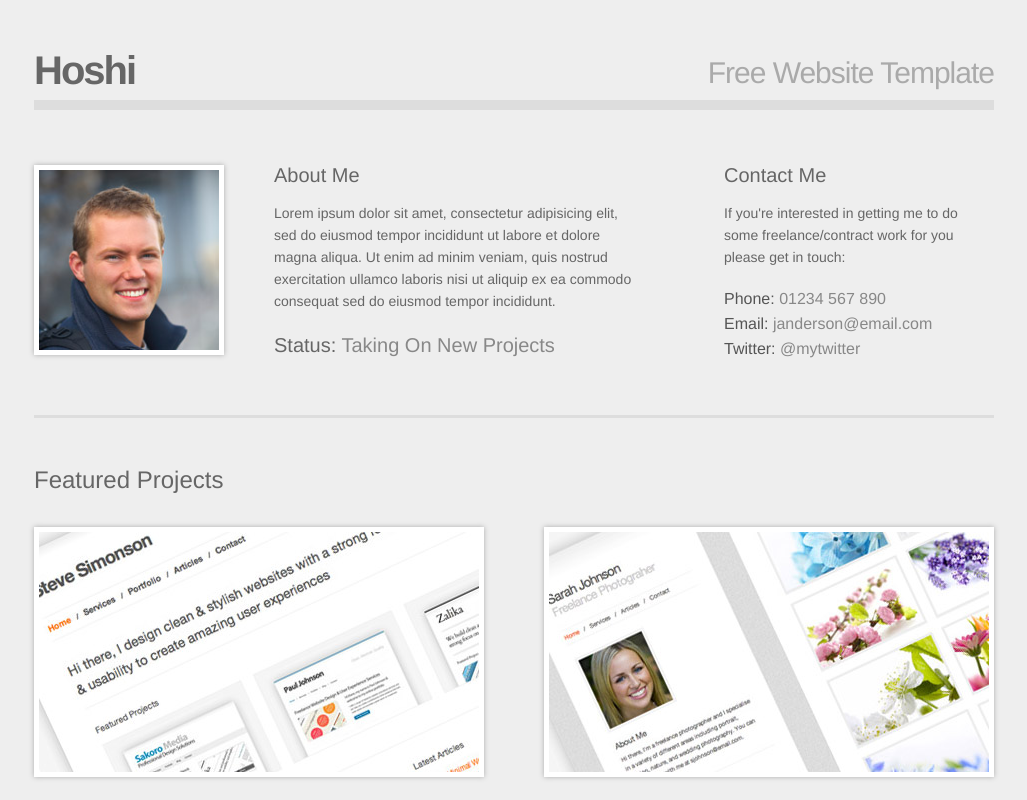
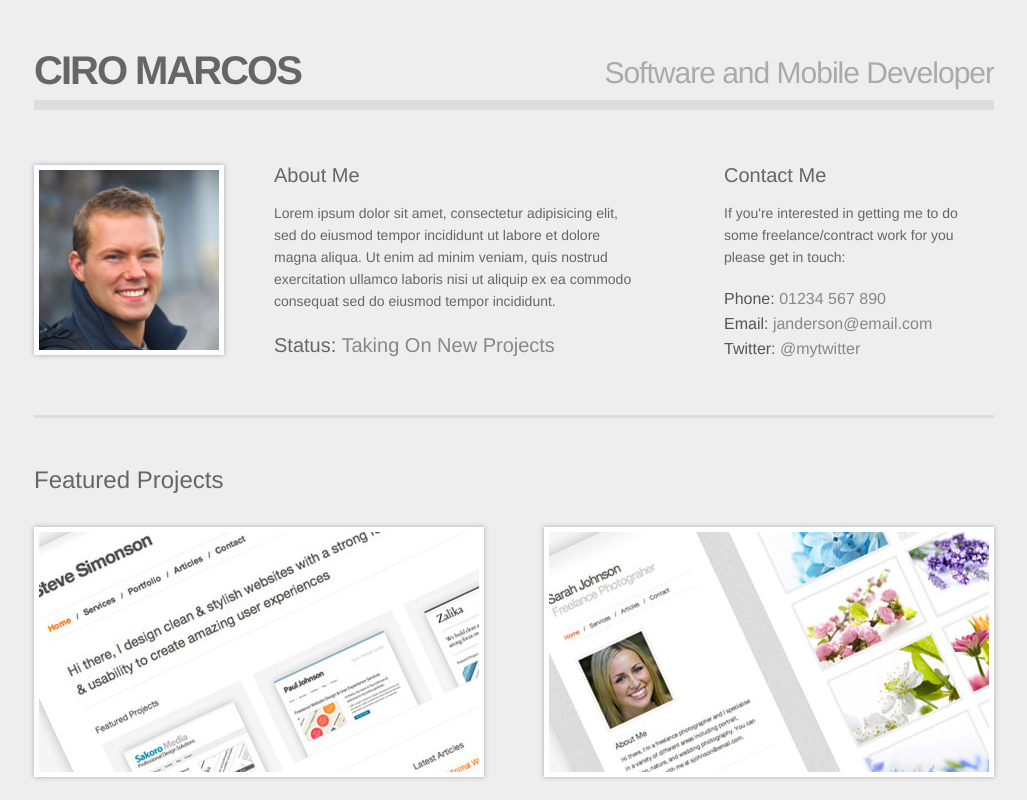
Before and after one commit to CodeCiro/codeciro.github.io, a plain HTML site: page index.html in a window 1280 px wide. Shown: the top 800 px of the page, without its empty margins (126-1153 px from the left). Drawn offline with Linux system fonts and the light colour scheme.

Commit message:
changed names

```diff
--- a/index.html
+++ b/index.html
@@ -10,8 +10,8 @@
 <body>
 <div id="wrap">
   <div id="header">
-    <h1>Hoshi</h1>
-    <h2>Free Website Template</h2>
+    <h1>CIRO MARCOS</h1>
+    <h2>Software and Mobile Developer</h2>
   </div>
   <div id="bio">
     <div id="about">
```
